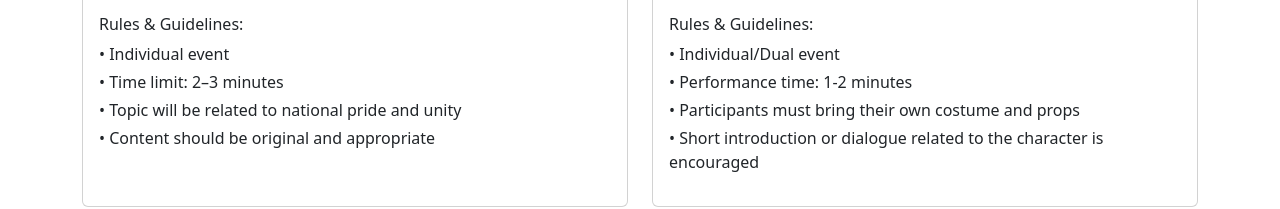
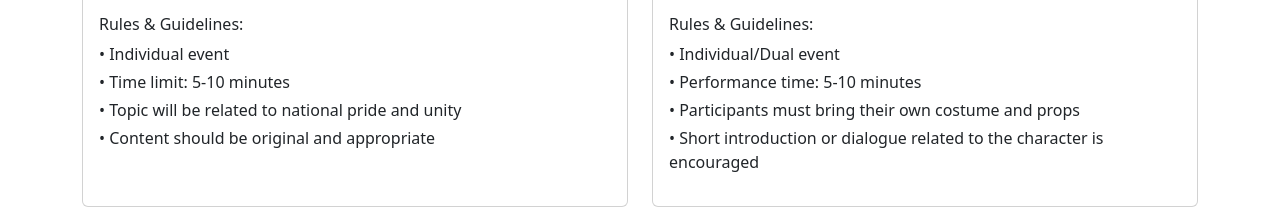
Before and after one commit to smitjethwa/k-ville-festival-registration, a React (Vite) app: page /events in a window 1280 px wide. Shown: the part 563-772 px from the top of the page. Built offline with nearby package versions, Linux system fonts and the light colour scheme; no server answers.

Commit message:
minor changes

```diff
--- a/src/App.jsx
+++ b/src/App.jsx
@@ -31,10 +31,10 @@ function Home() {
 
 Dear Society Members, 🙏</p>
 
-            <p className="mb-3">We are proud to announce that K-Ville Society Phase 3 & 4 will be celebrating the 76th Republic Day of India with great patriotism and unity. Let us come together to honor our Constitution, our freedom fighters, and the democratic values that make our nation strong.</p>
+            <p className="mb-3">We are proud to announce that K-Ville Society Phase 3 & 4 will be celebrating the 77th Republic Day of India with great patriotism and unity. Let us come together to honor our Constitution, our freedom fighters, and the democratic values that make our nation strong.</p>
 
             <p className="mb-1">📅 <strong>Date: </strong> 26th January 2026 (Monday)<br /></p>
-            <p className="mb-1">⏰ <strong>Time: </strong> Morning (exact time to be shared)<br /></p>
+            <p className="mb-1">⏰ <strong>Time: </strong> Evening (exact time to be shared)<br /></p>
             <p className="mb-1">📍 <strong>Venue: </strong> Lawn Area 'C' Wing<br /></p>
 
             {/* 🏢 <strong>Business Hub:</strong> 28th Sept (Residents) */}
--- a/src/components/EventDetails.jsx
+++ b/src/components/EventDetails.jsx
@@ -42,7 +42,7 @@ export default function EventDetails() {
       description: 'Inspirational and patriotic speech performance',
       rules: [
         'Individual event',
-        'Time limit: 2–3 minutes',
+        'Time limit: 5-10 minutes',
         'Topic will be related to national pride and unity',
         'Content should be original and appropriate'
       ]
@@ -61,7 +61,7 @@ export default function EventDetails() {
     {
       name: 'Others',
       description: 'Showcase your creativity',
-      rules: ['Individual/Dual event', 'Performance time: 1-2 minutes', 'Participants must bring their own costume and props',
+      rules: ['Individual/Dual event', 'Performance time: 5-10 minutes', 'Participants must bring their own costume and props',
         'Short introduction or dialogue related to the character is encouraged']
     }
   ]
--- a/src/components/FlatNumberInput.jsx
+++ b/src/components/FlatNumberInput.jsx
@@ -23,10 +23,10 @@ export default function FlatNumberInput({ wing, flatNum, onWingChange, onFlatCha
           <option value="A">A</option>
           <option value="B">B</option>
           <option value="C">C</option>
-          <option value="D">D</option>
+          {/* <option value="D">D</option>
           <option value="E">E</option>
           <option value="F">F</option>
-          <option value="G">G</option>
+          <option value="G">G</option> */}
 
         </select>
       </div>
```
